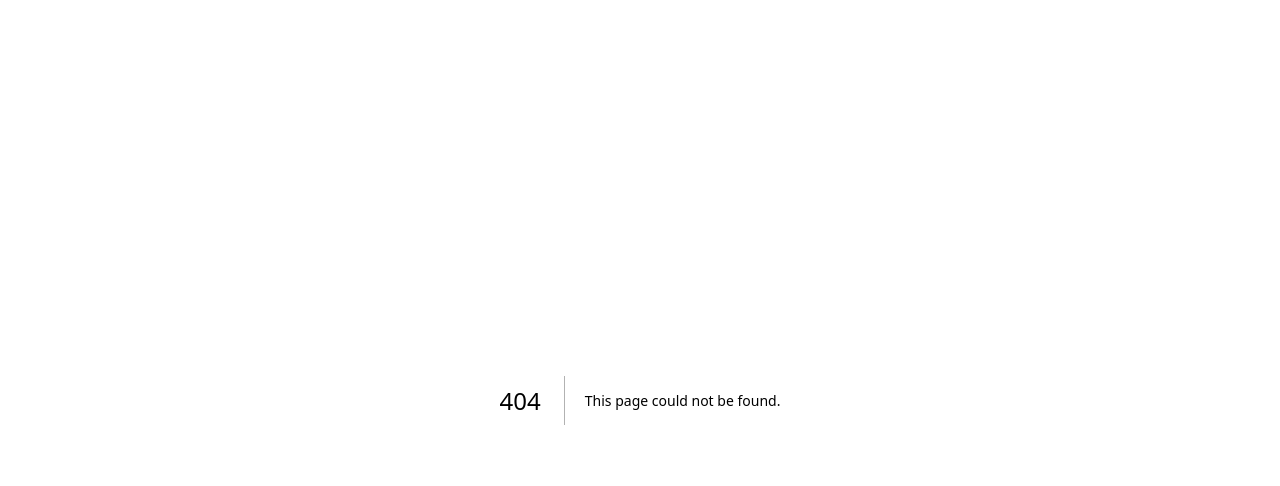
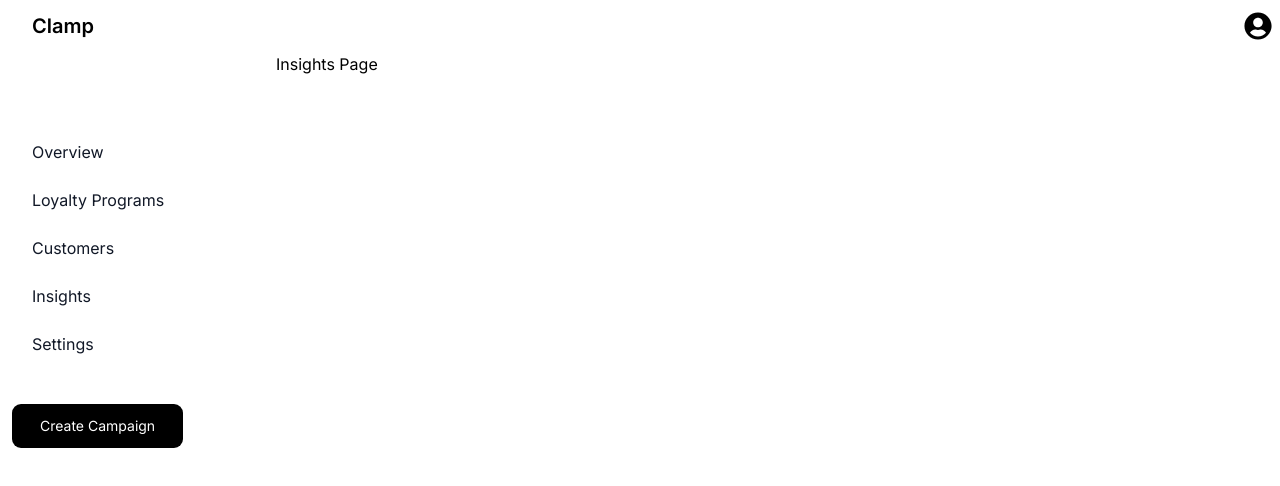
Before and after one commit to unegbuclinton/clamp-landing-page, a Next.js app: page /insight in a window 1280 px wide. Before the commit this address had no page. Shown: the top 486 px of the page. Built offline with nearby package versions, Linux system fonts and the light colour scheme.

Commit message:
Add routes to sidebar links

```diff
--- a/src/components/molecules/Navbar/index.tsx.tsx
+++ b/src/components/molecules/Navbar/index.tsx.tsx
@@ -16,7 +16,7 @@ const Navbar = () => {
     <div className="w-full py-1">
       <nav className=" border-gray-200 px-2 ">
         <div className="flex flex-wrap items-center justify-between">
-          <a href="#" className="font-semibold p-2 ml-4 text-xl">
+          <a href="#" className="font-semibold p-2 lg:ml-4 text-xl">
             Clamp
           </a>
           <div className="flex md:order-2">
--- a/src/pages/createCampaign/createCampaignStep2/index.tsx
+++ b/src/pages/createCampaign/createCampaignStep2/index.tsx
@@ -1,37 +1,6 @@
-// import DashboardLayout from "@/components/layouts/dashboardLayout";
-// import InfoCard from "@/components/molecules/infoCard";
-// import React from "react";
-
-// const CreateCampaignTwo = () => {
-//   return (
-//     <DashboardLayout>
-//       <div className="flex justify-center w-full">
-//         <div>
-//           <h1 className="text-2xl font-semibold mb-16">
-//             Create Rewards Campaign
-//           </h1>
-//           <p className="text-xs text-dim-grey mb-4">Step 1 of 2</p>
-//           <h1 className="text-lg font-semibold mb-5">Set trigger & reward</h1>
-//           <InfoCard label="TRIGGER" description="Every time customer spends" />
-//           <InfoCard label="EFFECT" description="Customer earns" />
-//           <InfoCard
-//             label="REDEMPTION"
-//             description="Points needed to redeemed reward"
-//           />
-//         </div>
-//       </div>
-//     </DashboardLayout>
-//   );
-// };
-
-// export default CreateCampaignTwo;
-import PillButton from "@/components/atoms/pillButton";
 import DashboardLayout from "@/components/layouts/dashboardLayout";
 import InfoCard from "@/components/molecules/infoCard";
-import { Button, Card } from "antd";
 import React from "react";
-import { BsPercent } from "react-icons/bs";
-import { IoIosCheckmarkCircle } from "react-icons/io";
 
 const CreateCampaignTwo = () => {
   return (
@@ -44,27 +13,11 @@ const CreateCampaignTwo = () => {
           <p className="text-xs text-dim-grey mb-4">Step 1 of 2</p>
           <h1 className="text-lg font-semibold mb-5">Set trigger & reward</h1>
           <InfoCard label="TRIGGER" description="Every time customer spends" />
-          <InfoCard label="EFFECT" description="Customer earns">
-            Lorem ipsum dolor, sit amet consectetur adipisicing elit ipsam!.
-            Recusandae,
-          </InfoCard>
+          <InfoCard label="EFFECT" description="Customer earns" />
           <InfoCard
             label="REDEMPTION"
             description="Points needed to redeemed reward"
-          >
-            <div className="flex gap-3">
-              <PillButton
-                text="Cashback"
-                icon={<IoIosCheckmarkCircle size={15} />}
-              />
-              <PillButton
-                outline
-                text="Discount"
-                icon={<BsPercent size={15} />}
-              />
-              <PillButton outline text="Perk" />
-            </div>
-          </InfoCard>
+          />
         </div>
       </div>
     </DashboardLayout>
--- /dev/null
+++ b/src/pages/customers/index.tsx
@@ -0,0 +1,12 @@
+import DashboardLayout from "@/components/layouts/dashboardLayout";
+import React from "react";
+
+const Customers = () => {
+  return (
+    <DashboardLayout>
+      <h1>Customer Page</h1>
+    </DashboardLayout>
+  );
+};
+
+export default Customers;
--- /dev/null
+++ b/src/pages/insight/index.tsx
@@ -0,0 +1,12 @@
+import DashboardLayout from "@/components/layouts/dashboardLayout";
+import React from "react";
+
+const Insight = () => {
+  return (
+    <DashboardLayout>
+      <h1>Insights Page</h1>
+    </DashboardLayout>
+  );
+};
+
+export default Insight;
--- /dev/null
+++ b/src/pages/loyaltyCampaign/index.tsx
@@ -0,0 +1,12 @@
+import DashboardLayout from "@/components/layouts/dashboardLayout";
+import React from "react";
+
+const LoyaltyCampaigns = () => {
+  return (
+    <DashboardLayout>
+      <h1>Loyalty Campaign Page</h1>
+    </DashboardLayout>
+  );
+};
+
+export default LoyaltyCampaigns;
--- /dev/null
+++ b/src/pages/overview/index.tsx
@@ -0,0 +1,12 @@
+import DashboardLayout from "@/components/layouts/dashboardLayout";
+import React from "react";
+
+const Overvew = () => {
+  return (
+    <DashboardLayout>
+      <h1>Overview Page</h1>
+    </DashboardLayout>
+  );
+};
+
+export default Overvew;
--- /dev/null
+++ b/src/pages/settings/index.tsx
@@ -0,0 +1,12 @@
+import DashboardLayout from "@/components/layouts/dashboardLayout";
+import React from "react";
+
+const Settings = () => {
+  return (
+    <DashboardLayout>
+      <h1>Settings Page</h1>
+    </DashboardLayout>
+  );
+};
+
+export default Settings;
--- a/src/utilities/data/sidebarItems.ts
+++ b/src/utilities/data/sidebarItems.ts
@@ -2,9 +2,9 @@ export const menu: Array<{
   title: string;
   to: string;
 }> = [
-  { title: "Overview", to: "/employee" },
-  { title: "Loyalty Programs", to: "/inbox" },
-  { title: "Customers", to: "/user" },
-  { title: "Insights", to: "/employee" },
-  { title: "Settings", to: "/employee" },
+  { title: "Overview", to: "/overview" },
+  { title: "Loyalty Programs", to: "/loyaltyCampaign" },
+  { title: "Customers", to: "/customers" },
+  { title: "Insights", to: "/insight" },
+  { title: "Settings", to: "/settings" },
 ];
```
